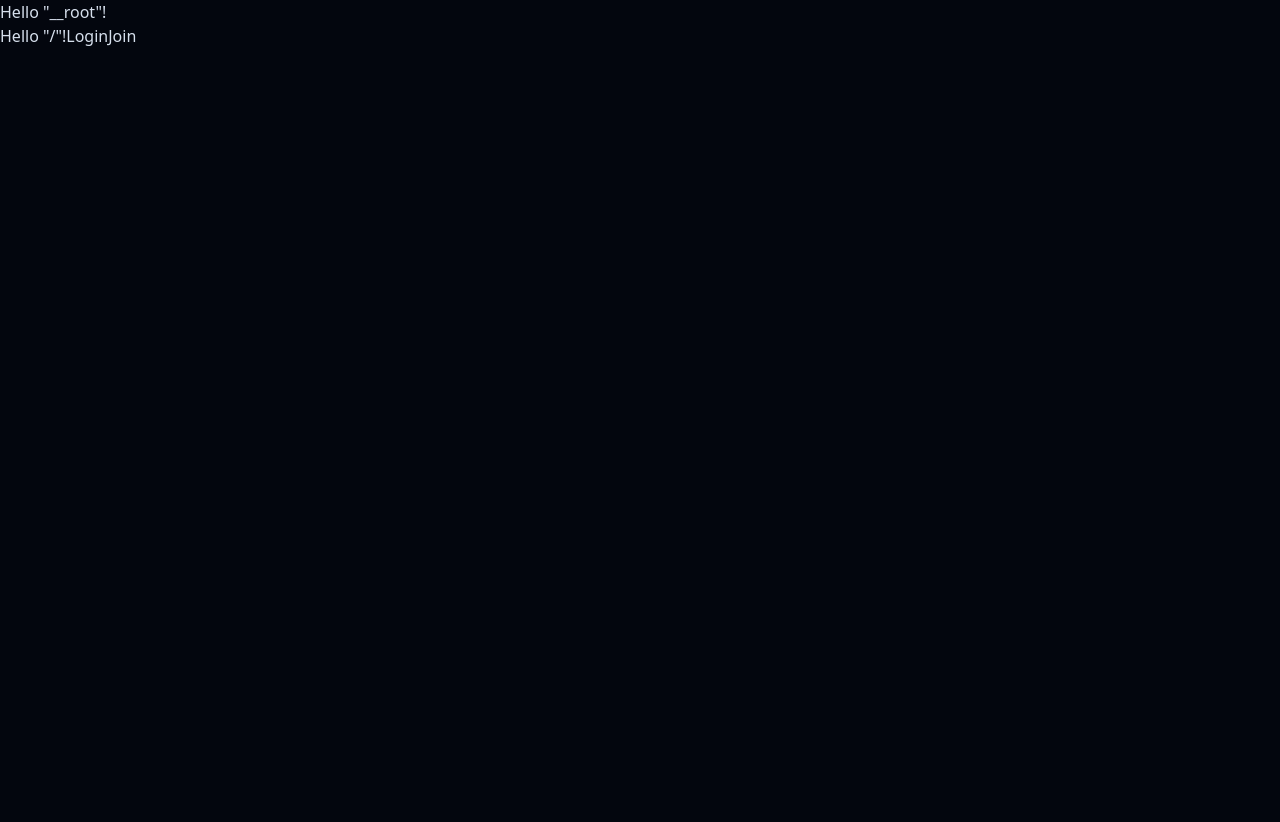
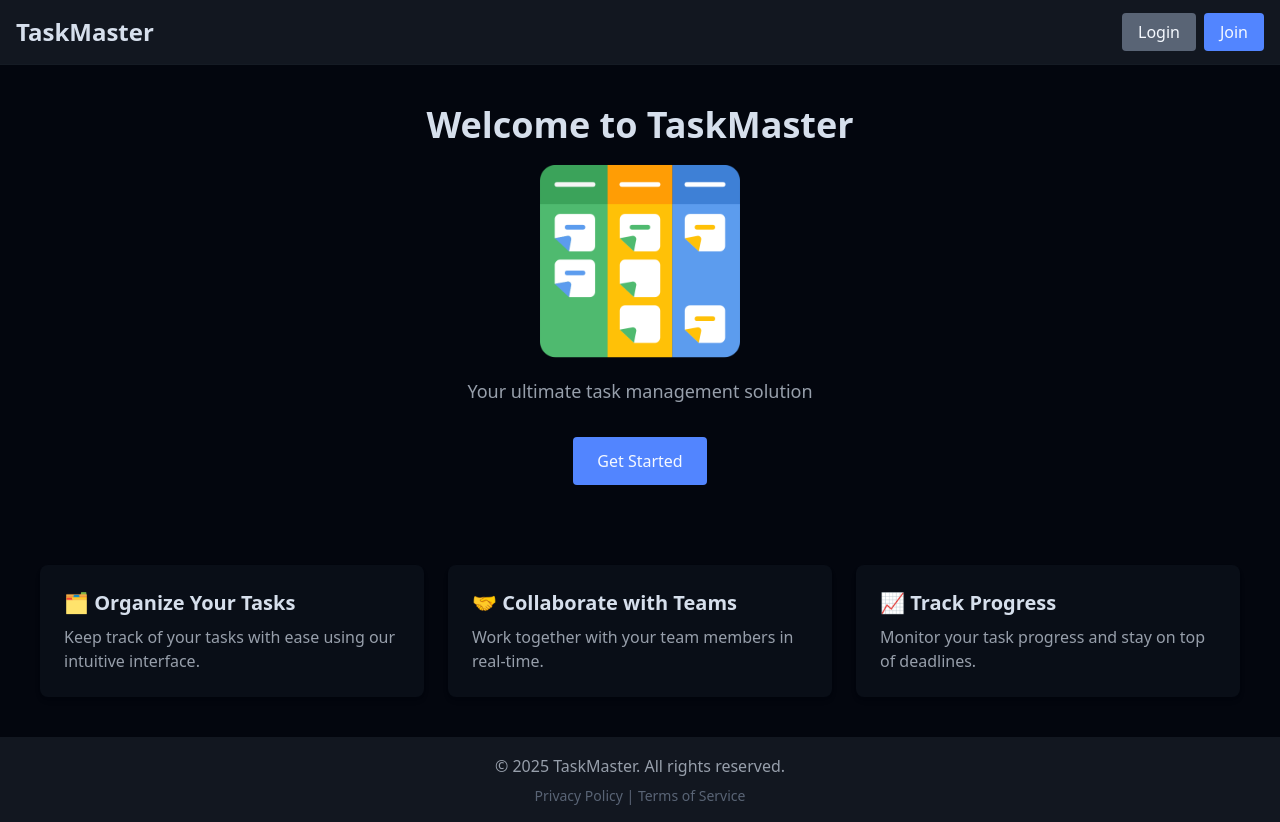
Before and after one commit to freedomdevelopercourse/TaskMaster, a React (Vite) app: page / in a window 1280 px wide. Before the commit the page ends 800 px from the top, so only its background shows below. Built offline with nearby package versions, Linux system fonts and the light colour scheme.

Commit message:
Step 3 - Part 2/2 - Landing Page

```diff
--- a/src/routes/__root.tsx
+++ b/src/routes/__root.tsx
@@ -10,10 +10,5 @@ export const Route = createRootRouteWithContext<RootContext>()({
 })
 
 function RootComponent() {
-  return (
-    <>
-      <div>Hello "__root"!</div>
-      <Outlet />
-    </>
-  )
+  return <Outlet />
 }
--- a/src/routes/index.tsx
+++ b/src/routes/index.tsx
@@ -6,10 +6,90 @@ export const Route = createFileRoute('/')({
 
 function RouteComponent() {
   return (
-    <div>
-      Hello "/"!
-      <Link to="/login">Login</Link>
-      <Link to="/join">Join</Link>
+    <div className="[--header-height:65px] [--footer-height:85px]">
+      <Nav />
+      <main className="p-10 min-h-[calc(100dvh-var(--header-height)-var(--footer-height))] flex flex-col items-center justify-center gap-10 bg-background-primary">
+        <Hero />
+        <Features />
+      </main>
+      <Footer />
     </div>
   )
 }
+
+function Nav() {
+  return (
+    <header className="flex h-[var(--header-height)] items-center justify-between px-4 bg-background-tertiary border-b border-border">
+      <h1 className="text-2xl font-bold">TaskMaster</h1>
+      <nav>
+        <Link
+          to="/login"
+          className="px-4 py-2 text-secondary-foreground bg-secondary rounded hover:bg-secondary-hover transition-colors mr-2"
+        >
+          Login
+        </Link>
+        <Link to="/join" className="px-4 py-2 text-primary-foreground bg-primary rounded hover:bg-primary-hover transition-colors">
+          Join
+        </Link>
+      </nav>
+    </header>
+  )
+}
+
+function Hero() {
+  return (
+    <div className="flex flex-col items-center justify-center gap-4 bg-background-primary">
+      <h1 className="text-4xl font-bold">Welcome to TaskMaster</h1>
+      <img src="/images/TaskMasterBranding.png" alt="Logo" className="size-[200px]" />
+
+      <p className="text-lg text-foreground-muted mb-4">Your ultimate task management solution</p>
+      <Link to="/login" className="px-6 py-3 bg-primary text-primary-foreground rounded hover:bg-primary-hover transition-colors">
+        Get Started
+      </Link>
+    </div>
+  )
+}
+
+function Features() {
+  return (
+    <div className="grid grid-cols-1 md:grid-cols-3 gap-6 mt-10">
+      {FeaturesList.map((feature, index) => (
+        <div key={index} className="p-6 bg-background-secondary rounded-lg shadow-md">
+          <h2 className="text-xl font-semibold mb-2">
+            {feature.icon} {feature.title}
+          </h2>
+          <p className="text-foreground-muted">{feature.description}</p>
+        </div>
+      ))}
+    </div>
+  )
+}
+
+const FeaturesList = [
+  {
+    title: 'Organize Your Tasks',
+    description: 'Keep track of your tasks with ease using our intuitive interface.',
+    icon: '🗂️',
+  },
+  {
+    title: 'Collaborate with Teams',
+    description: 'Work together with your team members in real-time.',
+    icon: '🤝',
+  },
+  {
+    title: 'Track Progress',
+    description: 'Monitor your task progress and stay on top of deadlines.',
+    icon: '📈',
+  },
+]
+
+function Footer() {
+  return (
+    <footer className="px-4 bg-background-tertiary text-white text-center h-[var(--footer-height)] flex flex-col items-center justify-center gap-2">
+      <p className="text-foreground-muted">&copy; {new Date().getFullYear()} TaskMaster. All rights reserved.</p>
+      <p className="text-foreground-subtle text-sm">
+        <Link to="/">Privacy Policy</Link> | <Link to="/">Terms of Service</Link>
+      </p>
+    </footer>
+  )
+}
```
Also changed, not shown: public/images/TaskMasterBranding.png (added), 1 other file (tests, documents, lock files or other folders).
